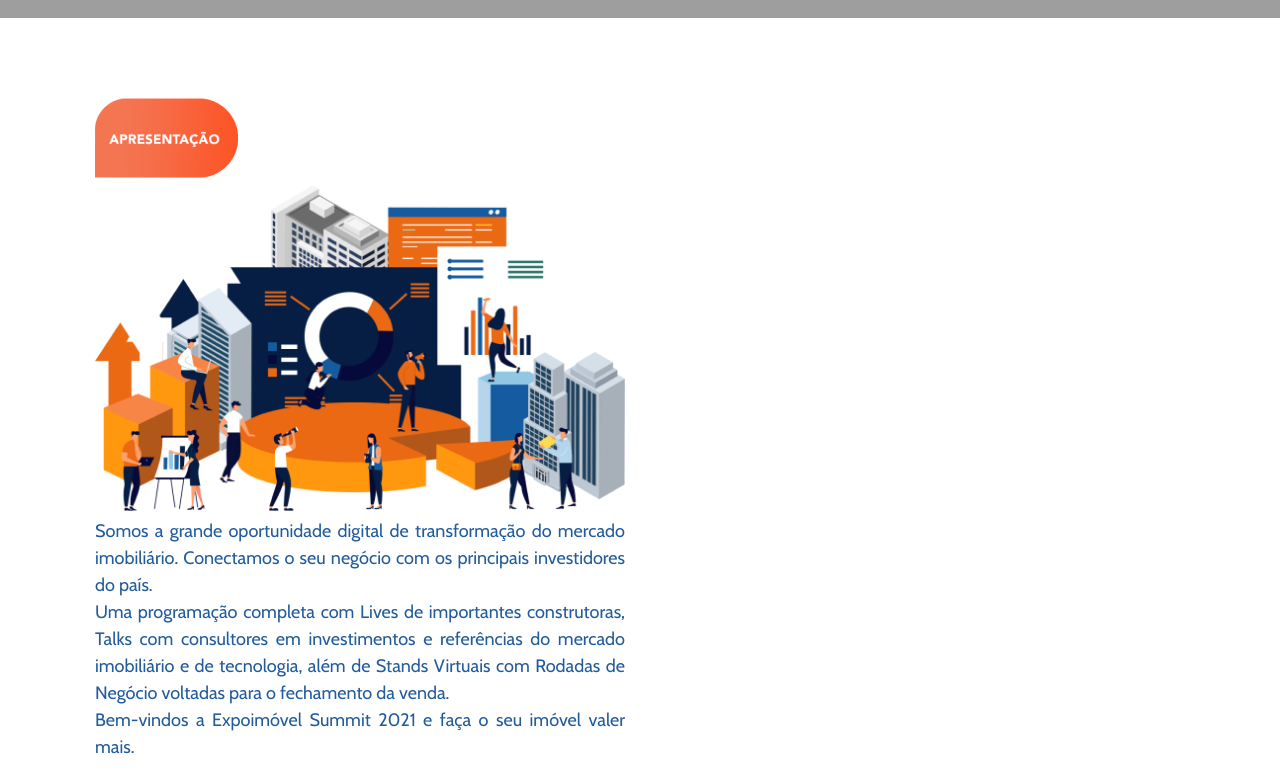
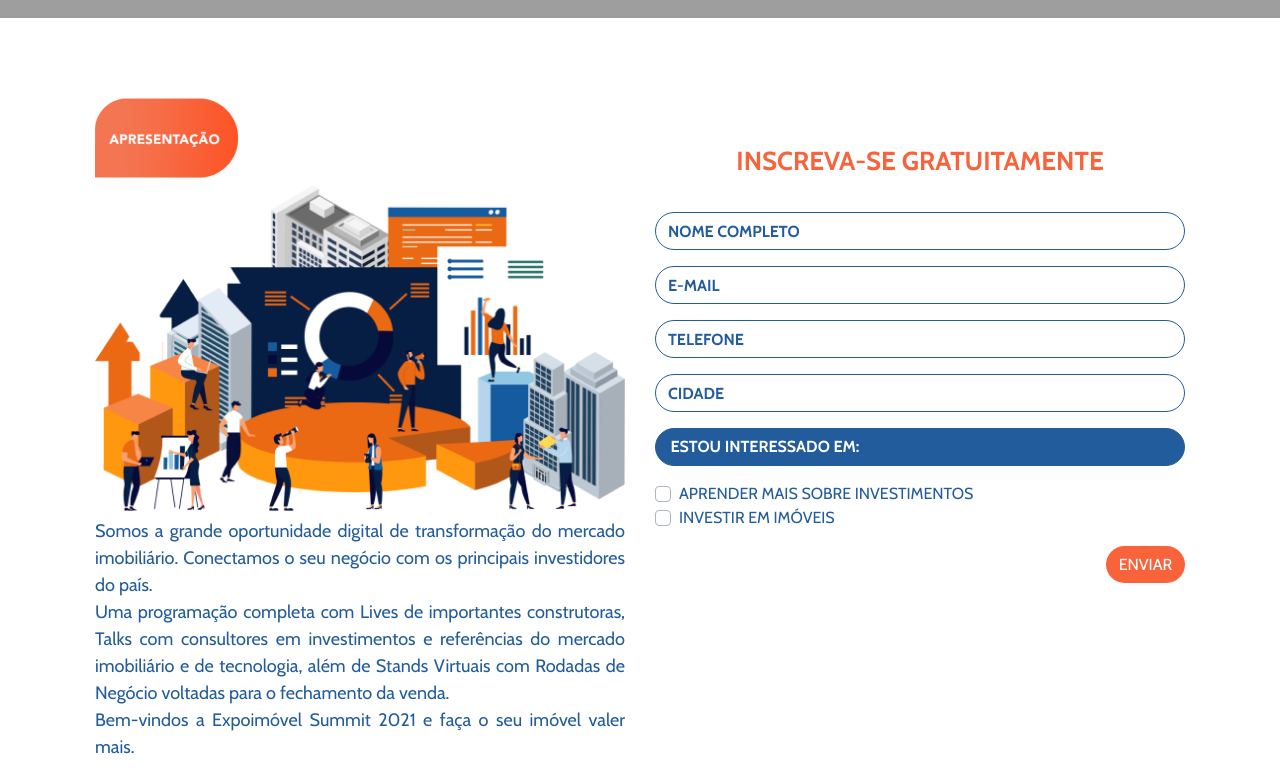
Before and after one commit to wdilermando/exposummit2021, a Next.js app: page / in a window 1280 px wide. Shown: the part 782-1560 px from the top of the page. Built offline with nearby package versions, Linux system fonts and the light colour scheme; grey boxes are pictures that could not be loaded.

Commit message:
atualizando componentes

```diff
--- a/package.json
+++ b/package.json
@@ -8,13 +8,15 @@
   },
   "dependencies": {
     "bootstrap": "4.6.0",
+    "formik": "^2.2.9",
     "next": "latest",
     "next-images": "^1.7.0",
     "react": "^17.0.2",
     "react-bootstrap": "^1.6.1",
     "react-dom": "^17.0.2",
     "react-is": "^17.0.2",
-    "styled-components": "^5.2.3"
+    "styled-components": "^5.2.3",
+    "yup": "^0.32.9"
   },
   "devDependencies": {
     "@ijsto/eslint-config": "4.1.6",
--- a/src/components/CustomFooter.js
+++ b/src/components/CustomFooter.js
@@ -12,6 +12,7 @@
 import Image from 'next/image';
 import logo from '../assets/images/logo2.png';
 import fbImage from '../assets/images/socials/facebook.png';
+import LeadForm from './LeadForm';
 
 const Footer = styled.footer`
   background: ${({ theme }) => theme.colors.primary};
@@ -43,19 +44,15 @@
     margin-right: 5px;
     width: 50%;
   }
-`;
 
-const CustomButton = styled.button`
-  background-color: ${({ theme }) => theme.colors.secondary};
-  border: none;
-  margin-bottom: 0.5em;
-  color: ${({ theme }) => theme.colors.light};
-  border-radius: 4px;
-  padding: 0.4em 0.8em;
-  transition: background-color 0.3s linear;
-  &:hover {
-    background-color: ${({ theme }) => theme.colors.secondary};
-    transition: background-color 0.3s linear;
+  @media screen and (max-width: 450px) {
+    flex-direction: column;
+
+    small {
+      text-align: center;
+      font-size: 12px;
+      margin-bottom: 10px;
+    }
   }
 `;
 
@@ -94,25 +91,13 @@
             </Row>
             <Row>
               <Col lg="8">
-                <Form inline>
                 <WrapperFormLead>
                   <small>
                     Deixe seu email e receba novidades exclusivas do nosso
                     evento
                   </small>
-                    <InputGroup className="w-100">
-                      <FormControl
-                        id="email"
-                        placeholder="Seu melhor email"
-                        type="email"
-                        required
-                      />
-                      <InputGroup.Append>
-                        <CustomButton type="submit">Enviar</CustomButton>
-                      </InputGroup.Append>
-                    </InputGroup>
+                  <LeadForm />
                 </WrapperFormLead>
-                </Form>
               </Col>
               <Col lg="4">
                 <InfosSocial>
--- a/src/components/FormSection.js
+++ b/src/components/FormSection.js
@@ -1,9 +1,10 @@
 import React from 'react';
 import Image from 'next/image';
 import { Col, Container, Row } from 'react-bootstrap';
-import { DescriptionText, SectionInfo } from '../styles/styles';
+import { DescriptionText, SectionInfo, MainTitle } from '../styles/styles';
 import sketch from '../assets/images/sketch.png';
 import bubble from '../assets/images/bubble1.png';
+import SubscriptionForm from './SubscriptionForm';
 
 function FormSection() {
   return (
@@ -31,7 +32,14 @@
               mais.
             </DescriptionText>
           </Col>
-          <Col />
+          <Col>
+            <div className="mt-5">
+              <MainTitle textTheme="primary" textAlign="center">
+                INSCREVA-SE GRATUITAMENTE
+              </MainTitle>
+              <SubscriptionForm />
+            </div>
+          </Col>
         </Row>
       </Container>
     </SectionInfo>
--- /dev/null
+++ b/src/components/LeadForm.js
@@ -0,0 +1,59 @@
+import React from 'react';
+import { Button, Form, InputGroup } from 'react-bootstrap';
+import * as Yup from 'yup';
+import { Formik } from 'formik';
+import styled from 'styled-components';
+
+const CustomButton = styled(Button)`
+  background-color: ${({ theme }) => theme.colors.secondary};
+  border: none;
+  margin-bottom: 0.5em;
+  color: ${({ theme }) => theme.colors.light};
+  border-radius: 4px;
+  padding: 0.4em 0.8em;
+  transition: background-color 0.3s linear;
+  &:hover {
+    background-color: ${({ theme }) => theme.colors.secondary};
+    transition: background-color 0.3s linear;
+  }
+`;
+
+const schema = Yup.object().shape({
+  email: Yup.string().min(3, 'Muito Curto!').required('Campo obrigatório'),
+});
+
+function LeadForm() {
+  return (
+    <Formik
+      validationSchema={schema}
+      onSubmit={console.log}
+      initialValues={{
+        email: '',
+      }}
+    >
+      {({ handleSubmit, handleChange, values, touched, isValid, errors }) => (
+        <Form noValidate onSubmit={handleSubmit}>
+          <Form.Group a controlId="validationFormikEmail">
+            <InputGroup hasValidation>
+              <Form.Control
+                type="email"
+                placeholder="Seu melhor email"
+                name="email"
+                value={values.email}
+                onChange={handleChange}
+                isInvalid={!!errors.email && touched.email}
+              />
+              <InputGroup.Append>
+                <CustomButton type="submit" disabled={!isValid}>
+                  ENVIAR
+                </CustomButton>
+              </InputGroup.Append>
+            </InputGroup>
+          </Form.Group>
+        </Form>
+      )}
+    </Formik>
+  );
+}
+
+export default LeadForm;
--- /dev/null
+++ b/src/components/SubscriptionForm.js
@@ -0,0 +1,206 @@
+import React, { useState } from 'react';
+import { Button, Form } from 'react-bootstrap';
+import { Formik } from 'formik';
+import * as Yup from 'yup';
+import styled from 'styled-components';
+
+const list1 = [
+  { id: 1, name: 'IMÓVEL PARA RESIDIR' },
+  { id: 2, name: 'IMÓVEL PARA ALUGAR' },
+  { id: 3, name: 'IMÓVEL PARA LAZER OU SEGUNDA MORADIA' },
+  { id: 4, name: 'CONHECER LANÇAMENTOS IMOBILIÁRIOS' },
+  { id: 5, name: 'CONHECER OPORTUNIDADES EM IMÓVEIS FORA DO PAÍS' },
+];
+
+const CustomFormInput = styled(Form.Control)`
+  border: 1px solid ${({ theme }) => theme.colors.secondary};
+  border-radius: 25px;
+`;
+
+const CustomButton = styled(Button)`
+  background-color: ${({ theme }) => theme.colors.primary};
+  border: none;
+  margin-bottom: 0.5em;
+  margin-top: 1em;
+  color: ${({ theme }) => theme.colors.light};
+  border-radius: 25px;
+  padding: 0.4em 0.8em;
+  transition: background-color 0.3s linear;
+  &:hover {
+    background-color: ${({ theme }) => theme.colors.secondary};
+    transition: background-color 0.3s linear;
+  }
+`;
+
+const WrapperButton = styled.div`
+  display: flex;
+  justify-content: flex-end;
+  flex-direction: row;
+  align-items: center;
+`;
+
+const schema = Yup.object().shape({
+  city: Yup.string().min(3, 'Muito Curto!').required('Campo obrigatório'),
+  email: Yup.string().min(3, 'Muito Curto!').required('Campo obrigatório'),
+  fullName: Yup.string().min(3, 'Muito Curto!').required('Campo obrigatório'),
+  phone: Yup.number().min(7, 'Muito Curto!').required('Campo obrigatório'),
+});
+
+function SubscriptionForm() {
+  const [investir, setInvestir] = useState(false);
+  const [interesse, setInteresse] = useState(false);
+  return (
+    <Formik
+      validationSchema={schema}
+      onSubmit={console.log}
+      initialValues={{
+        checked: [],
+        city: '',
+        email: '',
+        fullName: '',
+        others: '',
+        phone: '',
+      }}
+    >
+      {({
+        handleSubmit,
+        handleChange,
+        handleBlur,
+        values,
+        touched,
+        isValid,
+        errors,
+      }) => (
+        <Form noValidate onSubmit={handleSubmit}>
+          <Form.Group controlId="formGroupName">
+            <CustomFormInput
+              type="text"
+              name="fullName"
+              value={values.fullName}
+              onChange={handleChange}
+              placeholder="NOME COMPLETO"
+              isInvalid={!!errors.fullName && touched.fullName}
+            />
+            <Form.Control.Feedback type="invalid">
+              {errors.fullName}
+            </Form.Control.Feedback>
+          </Form.Group>
+          <Form.Group controlId="formGroupEmail">
+            <CustomFormInput
+              type="email"
+              name="email"
+              value={values.email}
+              onChange={handleChange}
+              placeholder="E-MAIL"
+              isInvalid={!!errors.email && touched.email}
+            />
+            <Form.Control.Feedback type="invalid">
+              {errors.email}
+            </Form.Control.Feedback>
+          </Form.Group>
+          <Form.Group controlId="formGroupPhone">
+            <CustomFormInput
+              type="tel"
+              name="phone"
+              value={values.phone}
+              onChange={handleChange}
+              placeholder="TELEFONE"
+              isInvalid={!!errors.phone && touched.phone}
+            />
+            <Form.Control.Feedback type="invalid">
+              {errors.phone}
+            </Form.Control.Feedback>
+          </Form.Group>
+          <Form.Group controlId="formGroupCity">
+            <CustomFormInput
+              type="text"
+              name="city"
+              value={values.city}
+              onChange={handleChange}
+              placeholder="CIDADE"
+              isInvalid={!!errors.city && touched.city}
+            />
+            <Form.Control.Feedback type="invalid">
+              {errors.city}
+            </Form.Control.Feedback>
+          </Form.Group>
+          <Form.Group controlId="formGroupInterest">
+            <CustomFormInput
+              className="inputLabel"
+              type="text"
+              value="    ESTOU INTERESSADO EM:"
+              readOnly
+              plaintext
+            />
+          </Form.Group>
+          <Form.Check
+            custom
+            type="checkbox"
+            id="check-id-1"
+            className="customCheck"
+            onChange={handleChange}
+            name="checked"
+            value="APRENDER MAIS SOBRE INVESTIMENTOS"
+            label="APRENDER MAIS SOBRE INVESTIMENTOS"
+          />
+          <Form.Check
+            custom
+            type="checkbox"
+            id="check-id-2"
+            onChange={handleChange}
+            name="checked"
+            value="INVESTIR EM IMÓVEIS"
+            label="INVESTIR EM IMÓVEIS"
+            checked={investir}
+            onClick={() => setInvestir(!investir)}
+          />
+
+          {investir && (
+            <>
+              {list1.map(item => (
+                <Form.Check
+                  custom
+                  type="checkbox"
+                  key={`check-id-list-${item.id}`}
+                  id={`check-id-list-${item.id}`}
+                  onChange={handleChange}
+                  name="checked"
+                  value={item.name}
+                  label={item.name}
+                />
+              ))}
+              <Form.Check
+                custom
+                type="checkbox"
+                id="check-id-3"
+                onChange={handleChange}
+                name="checked"
+                value="OUTROS INTERESSES"
+                label="OUTROS INTERESSES"
+                checked={interesse}
+                onClick={() => setInteresse(!interesse)}
+              />
+              {interesse && (
+                <Form.Group controlId="formGroupOthers">
+                  <CustomFormInput
+                    type="text"
+                    name="others"
+                    value={values.others}
+                    onChange={handleChange}
+                    placeholder="QUAIS OUTROS ASSUNTOS VOCÊ TEM INTERESSE?"
+                  />
+                </Form.Group>
+              )}
+            </>
+          )}
+
+          <WrapperButton>
+            <CustomButton type="submit">ENVIAR</CustomButton>
+          </WrapperButton>
+        </Form>
+      )}
+    </Formik>
+  );
+}
+
+export default SubscriptionForm;
--- a/src/styles/globalStyles.js
+++ b/src/styles/globalStyles.js
@@ -1,4 +1,5 @@
 import { createGlobalStyle } from 'styled-components';
+import ck1 from '../assets/images/ck1.png';
 
 const GlobalStyle = createGlobalStyle`
   body {
@@ -19,6 +20,22 @@
   .links-menu a {
       color: white !important;
   }
+  .inputLabel {
+    background-color: #225C9C !important;
+    color:#fff;
+    font-weight: 700;
+  }
+
+  .inputLabel::placeholder {
+    color: white;
+  }
+  .form-group input::placeholder{
+    color:#225C9C;
+    font-weight: 700;
+  }
+  .custom-checkbox label{
+    color:#225C9C !important;
+  }
 `;
 
 export default GlobalStyle;
--- a/src/styles/styles.js
+++ b/src/styles/styles.js
@@ -36,7 +36,12 @@
 
 export const MainTitle = styled.h2`
   text-transform: uppercase;
-  color: ${({ textTheme }) => (textTheme === 'light' ? '#FFFFFF' : '#225C9C')};
+  color: ${({ textTheme, theme }) =>
+    textTheme === 'primary'
+      ? theme.colors.primary
+      : textTheme === 'secondary'
+      ? theme.colors.secondary
+      : theme.colors.light};
   font-size: 26px;
   font-weight: 700;
   text-align: ${({ textAlign }) =>
```
Lines whose indentation alone changed are shown as unchanged.
